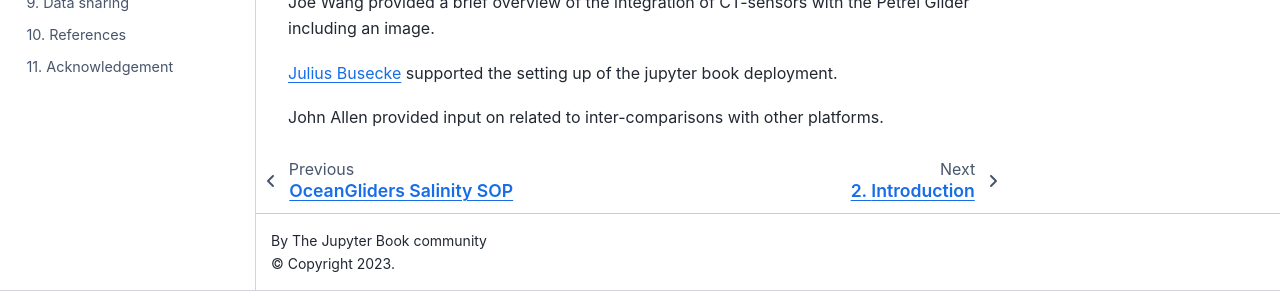
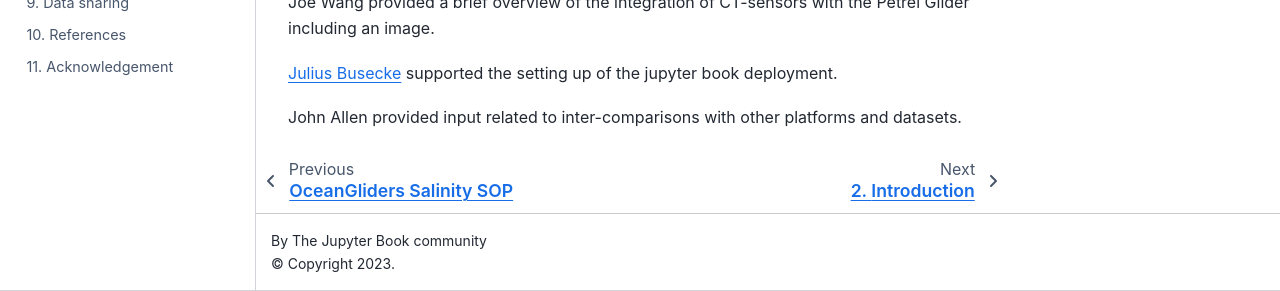
Before and after one commit to OceanGlidersCommunity/Salinity_SOP, a Jupyter Book: the page built from sections/authors_SOP_development_process.md, in a window 1280 px wide and 900 px high, scrolled down 2308 px. Shown: the part 609-900 px from the top of the window. Built offline with Jupyter Book 1.0.4 settings and Sphinx 7.4.7 and the Sphinx Book theme 1.1.4, drawn with Linux system fonts in a browser that asks for light colours.

Commit message:
small update to authors

```diff
--- a/sections/authors_SOP_development_process.md
+++ b/sections/authors_SOP_development_process.md
@@ -89,4 +89,4 @@ Joe Wang provided a brief overview of the integration of CT-sensors with the Pet
 
 [Julius Busecke](https://github.com/jbusecke) supported the setting up of the jupyter book deployment.
 
-John Allen provided input on related to inter-comparisons with other platforms.
+John Allen provided input related to inter-comparisons with other platforms and datasets.
```
